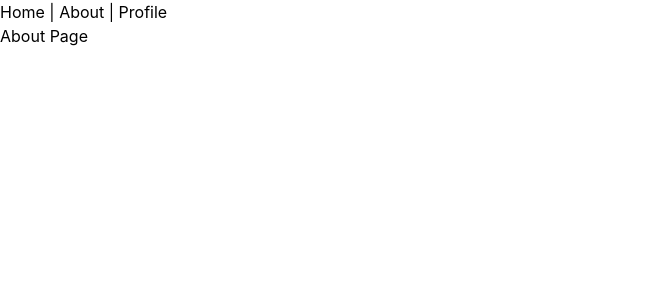
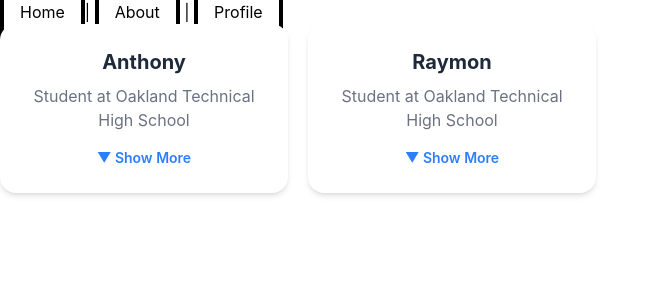
Before and after one commit to zhenhan2233-hash/sportsproject, a React (Vite) app: page /about in a window 1280 px wide. Shown: the top 300 px of the page, without its empty margins (0-658 px from the left). Built offline with nearby package versions, Linux system fonts and the light colour scheme.

Commit message:
Update 2

```diff
--- a/src/App.jsx
+++ b/src/App.jsx
@@ -2,14 +2,23 @@ import { BrowserRouter, Routes, Route, Link } from "react-router-dom";
 import Home from "./pages/Home";
 import About from "./pages/About";
 import Profile from "./pages/Profile";
+import Card from "./components/Card";
+import Header from "./components/Header";
+import LikeButton from "./components/LikeButton";
+import Footer from "./components/Footer";
+import Food from "./components/Food";
 
 function App() {
   return (
+
+    <>
+
+
     <BrowserRouter>
-      <nav>
-        <Link to="/">Home</Link> |{" "}
-        <Link to="/about">About</Link> |{" "}
-        <Link to="/profile">Profile</Link>
+    <nav>
+      <Link to="/home" className="box-border size-32 border-4 p-4">Home</Link>|{" "}
+        <Link to="/about" className="box-border size-32 border-4 p-4">About</Link> |{" "}
+        <Link to="/profile" className="box-border size-32 border-4 p-4">Profile</Link>
       </nav>
 
       <Routes>
@@ -18,6 +27,8 @@ function App() {
         <Route path="/profile" element={<Profile />} />
       </Routes>
     </BrowserRouter>
+
+    </>
   );
 }
 
--- a/src/components/Card.jsx
+++ b/src/components/Card.jsx
@@ -21,17 +21,8 @@ function Card({ name, title, blurb, github, skills }) {
 
       {showMore && (
         <div className="mt-4 pt-4 border-t border-gray-200 text-left">
-          {github && (
-            <p className="text-sm text-gray-600">
-              🔗{" "}
-              <a
-                href={github}
-                className="text-blue-500 hover:underline"
-              >
-                GitHub Repository
-              </a>
-            </p>
-          )}
+
+
 
           {skills && (
             <p className="text-sm text-gray-600 mt-2">
--- a/src/components/Food.jsx
+++ /dev/null
@@ -1,16 +0,0 @@
-function Food({ food1, food2, food3 }) {
-  return (
-    <div>
-      <h2>My Favorite Foods</h2>
-      <ul>
-        <li>electric apple</li>
-        <li>{food1}</li>
-        <li>{food2}</li>
-        <li>{food3}</li>
-        <li>air</li>
-      </ul>
-    </div>
-  );
-}
-
-export default Food;
--- /dev/null
+++ b/src/components/Prof.jsx
@@ -0,0 +1,8 @@
+function Prof({ Name, Sport, Info, Events, Pic }) {
+  return (
+    <h1 className>User: {Name} </h1>
+
+  );
+}
+
+export default Food;
--- a/src/pages/About.jsx
+++ b/src/pages/About.jsx
@@ -1,5 +1,21 @@
+import Card from "../components/Card";
+
 function About() {
-  return <h1>About Page</h1>;
+  return (
+    <div style={{ display: "flex", gap: "20px" }}>
+      <Card
+        name="Anthony"
+        blurb="Student at Oakland Technical High School"
+        skills="Experienced in sports | Avid Sports Watcher"
+      />
+
+      <Card
+        name="Raymon"
+        blurb="Student at Oakland Technical High School"
+        skills="Kind of Experienced in sports | Avid Sports Watcher and Betting Loser"
+      />
+    </div>
+  );
 }
 
 export default About;
```
